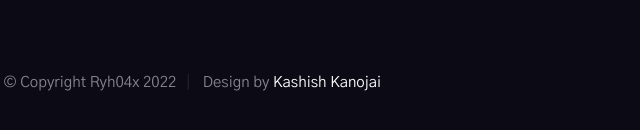
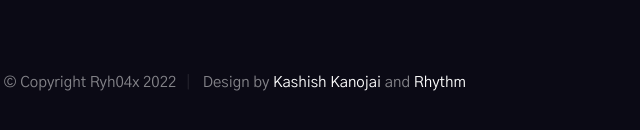
Before and after one commit to RyH04X/ryh04x.github.io, a plain HTML site: page index.html in a window 1280 px wide. Shown: the part 7785-7915 px from the top of the page, 87-727 px from the left. Drawn offline with nearby package versions, Linux system fonts and the light colour scheme.

Commit message:
Update index.html

```diff
--- a/index.html
+++ b/index.html
@@ -619,7 +619,7 @@
         <div class="row s-footer__bottom">
             <div class="column large-full ss-copyright">
                 <span>© Copyright Ryh04x 2022</span>
-                <span>Design by <a href="https://cyberfascinate.me">Kashish Kanojai</a></span>
+                <span>Design by <a href="https://cyberfascinate.me">Kashish Kanojai</a> and <a href="https://ryh04x.me">Rhythm</a> </span>
             </div> <!-- end ss-copyright -->
 
             <div class="ss-go-top">
```
